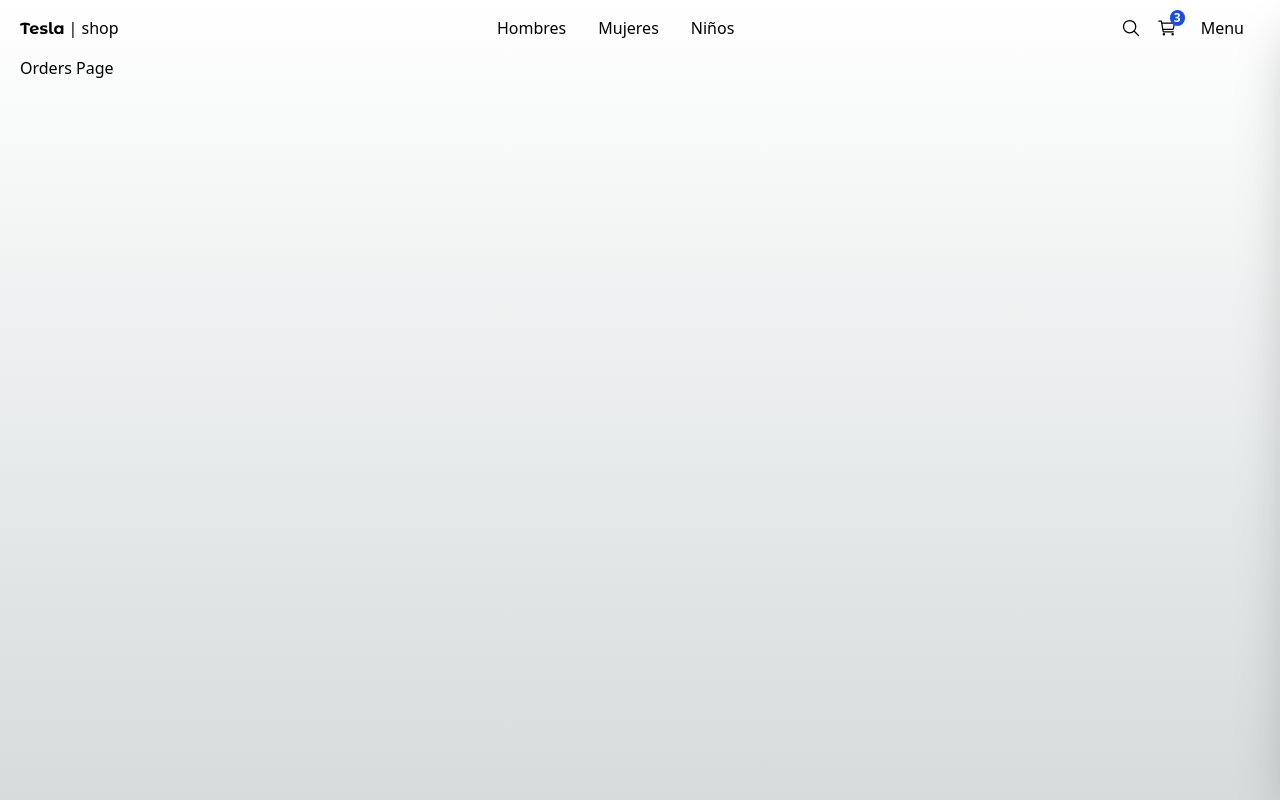
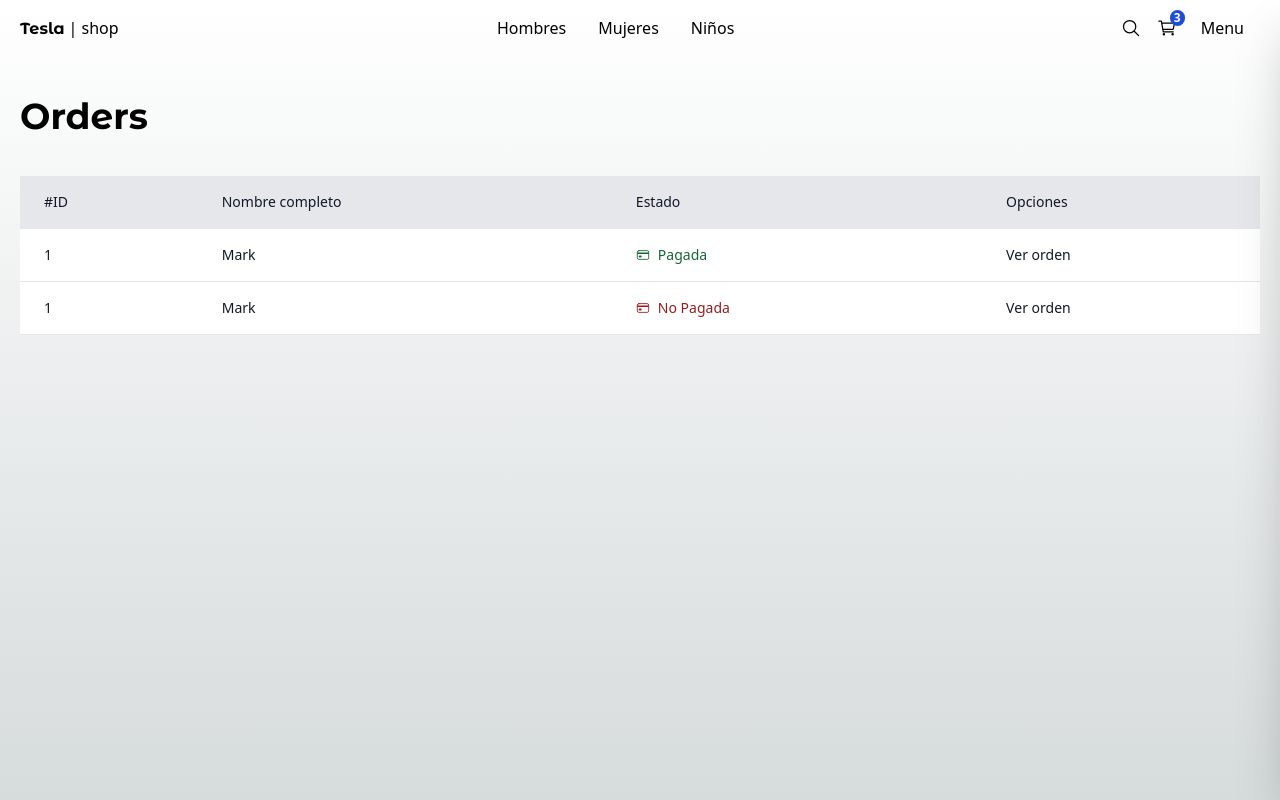
Before and after one commit to angelcgar/teslo-shop, a Next.js app: page /orders in a window 1280 px wide. Built offline with nearby package versions, Linux system fonts and the light colour scheme.

Commit message:
añadir pagina orders

```diff
--- a/src/app/(shop)/orders/page.tsx
+++ b/src/app/(shop)/orders/page.tsx
@@ -1,7 +1,83 @@
+// https://tailwindcomponents.com/component/hoverable-table
+import { Title } from "@/components";
+
+import Link from "next/link";
+import { IoCardOutline } from "react-icons/io5";
+
 export default function () {
 	return (
-		<div>
-			<h1>Orders Page</h1>
-		</div>
+		<>
+			<Title title="Orders" />
+
+			<div className="mb-10">
+				<table className="min-w-full">
+					<thead className="bg-gray-200 border-b">
+						<tr>
+							<th
+								scope="col"
+								className="text-sm font-medium text-gray-900 px-6 py-4 text-left"
+							>
+								#ID
+							</th>
+							<th
+								scope="col"
+								className="text-sm font-medium text-gray-900 px-6 py-4 text-left"
+							>
+								Nombre completo
+							</th>
+							<th
+								scope="col"
+								className="text-sm font-medium text-gray-900 px-6 py-4 text-left"
+							>
+								Estado
+							</th>
+							<th
+								scope="col"
+								className="text-sm font-medium text-gray-900 px-6 py-4 text-left"
+							>
+								Opciones
+							</th>
+						</tr>
+					</thead>
+					<tbody>
+						<tr className="bg-white border-b transition duration-300 ease-in-out hover:bg-gray-100">
+							<td className="px-6 py-4 whitespace-nowrap text-sm font-medium text-gray-900">
+								1
+							</td>
+							<td className="text-sm text-gray-900 font-light px-6 py-4 whitespace-nowrap">
+								Mark
+							</td>
+							<td className="flex items-center text-sm  text-gray-900 font-light px-6 py-4 whitespace-nowrap">
+								<IoCardOutline className="text-green-800" />
+								<span className="mx-2 text-green-800">Pagada</span>
+							</td>
+							<td className="text-sm text-gray-900 font-light px-6 ">
+								<Link href="/orders/123" className="hover:underline">
+									Ver orden
+								</Link>
+							</td>
+						</tr>
+
+						<tr className="bg-white border-b transition duration-300 ease-in-out hover:bg-gray-100">
+							<td className="px-6 py-4 whitespace-nowrap text-sm font-medium text-gray-900">
+								1
+							</td>
+							<td className="text-sm text-gray-900 font-light px-6 py-4 whitespace-nowrap">
+								Mark
+							</td>
+							<td className="flex items-center text-sm  text-gray-900 font-light px-6 py-4 whitespace-nowrap">
+								<IoCardOutline className="text-red-800" />
+								<span className="mx-2 text-red-800">No Pagada</span>
+							</td>
+							<td className="text-sm text-gray-900 font-light px-6 ">
+								<Link href="/orders/123" className="hover:underline">
+									Ver orden
+								</Link>
+							</td>
+						</tr>
+					</tbody>
+				</table>
+			</div>
+		</>
 	);
 }
```
